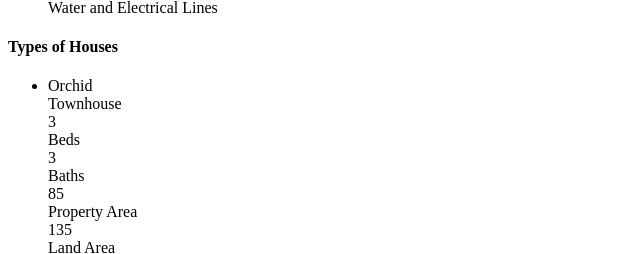
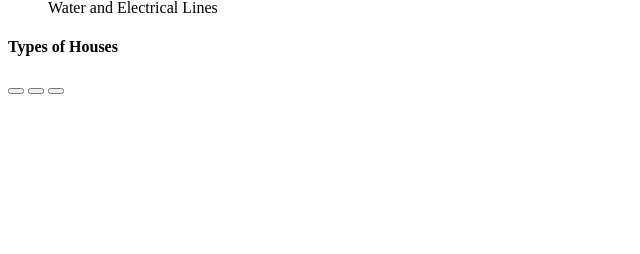
Before and after one commit to Jovhell/SubdiWise2, a PHP site: page /explore.php in a window 1280 px wide. Shown: the part 2300-2554 px from the top of the page, without its empty margins (0-640 px from the left). After the commit the page ends 2394 px from the top, so only its background shows below. Run offline with PHP 8.4, Linux system fonts and the light colour scheme.

Commit message:
house types auto generation added

```diff
--- a/routes.php
+++ b/routes.php
@@ -7,3 +7,6 @@
 $router->get('/login', 'controllers/session/create.php')->only('guest');
 $router->post('/login', 'controllers/session/store.php')->only('guest');
 $router->delete('/logout', 'controllers/session/destroy.php')->only('auth');
+
+
+$router->get('/api/houses', 'controllers/api/houses.php');
--- a/util.php
+++ b/util.php
@@ -17,7 +17,7 @@
 }
 
 function style($path) {
-    $fullPath = base_path("views/styles/{$path}.css");
+    $fullPath = base_path("styles/{$path}.css");
 
     if (!$path || !file_exists($fullPath)) {
         return '';
@@ -31,7 +31,7 @@
 }
 
 function script($name) {
-    $fullPath = base_path("views/scripts/{$name}.js");
+    $fullPath = base_path("scripts/{$name}.js");
 
     if(!$name || !file_exists($fullPath)) {
         return "";
--- a/views/partials/head.php
+++ b/views/partials/head.php
@@ -8,6 +8,6 @@
     <title><?php echo $title ?></title>
     <?php endif; ?>
 
-    <link rel="stylesheet" href="styles/index.css">
+    <link rel="stylesheet" href="index.css">
 </head>
 <body>
--- a/views/partials/landing/explore.php
+++ b/views/partials/landing/explore.php
@@ -51,108 +51,7 @@
         <h4>Types of Houses</h4>
         <div class="carousel">
             <ul class="houses">
-                <li class="house">
-                    <div class="details">
-                        <div class="house-type">
-                            <div class="name">Orchid</div>
-                            <div class="type">Townhouse</div>
-                        </div>
-                        <div class="metrics">
-                            <div class="metric">
-                                <div class="data">3</div>
-                                <div class="data-type">Beds</div>
-                            </div>
-                            <div class="metric">
-                                <div class="data">3</div>
-                                <div class="data-type">Baths</div>
-                            </div>
-                            <div class="metric">
-                                <div class="data">85</div>
-                                <div class="data-type">Property Area</div>
-                            </div>
-                            <div class="metric">
-                                <div class="data">135</div>
-                                <div class="data-type">Land Area</div>
-                            </div>
-                        </div>
-                        <a href="" class="details-btn">
-                            View Details
-                            <img src="assets/next.svg" alt="">
-                        </a>
-                    </div>
-                    <div class="picture">
-                        <div class="background"></div>
-                        <img src="assets/Orchid.png" alt="">
-                    </div>
-                </li>
-                <li class="house">
-                    <div class="details">
-                        <div class="house-type">
-                            <div class="name">Orchid</div>
-                            <div class="type">Townhouse</div>
-                        </div>
-                        <div class="metrics">
-                            <div class="metric">
-                                <div class="data">3</div>
-                                <div class="data-type">Beds</div>
-                            </div>
-                            <div class="metric">
-                                <div class="data">3</div>
-                                <div class="data-type">Baths</div>
-                            </div>
-                            <div class="metric">
-                                <div class="data">85</div>
-                                <div class="data-type">Property Area</div>
-                            </div>
-                            <div class="metric">
-                                <div class="data">135</div>
-                                <div class="data-type">Land Area</div>
-                            </div>
-                        </div>
-                        <a href="" class="details-btn">
-                            View Details
-                            <img src="assets/next.svg" alt="">
-                        </a>
-                    </div>
-                    <div class="picture">
-                        <div class="background"></div>
-                        <img src="assets/Orchid.png" alt="">
-                    </div>
-                </li>
-                <li class="house">
-                    <div class="details">
-                        <div class="house-type">
-                            <div class="name">Orchid</div>
-                            <div class="type">Townhouse</div>
-                        </div>
-                        <div class="metrics">
-                            <div class="metric">
-                                <div class="data">3</div>
-                                <div class="data-type">Beds</div>
-                            </div>
-                            <div class="metric">
-                                <div class="data">3</div>
-                                <div class="data-type">Baths</div>
-                            </div>
-                            <div class="metric">
-                                <div class="data">85</div>
-                                <div class="data-type">Property Area</div>
-                            </div>
-                            <div class="metric">
-                                <div class="data">135</div>
-                                <div class="data-type">Land Area</div>
-                            </div>
-                        </div>
-                        <a href="" class="details-btn">
-                            View Details
-                            <img src="assets/next.svg" alt="">
-                        </a>
-                    </div>
-                    <div class="picture">
-                        <div class="background"></div>
-                        <img src="assets/Orchid.png" alt="">
-                    </div>
-                </li>
+
             </ul>
             <div class="buttons">
                 <button></button>
```
Also changed, not shown: controllers/api/houses.php (added, +12 -0 lines), data/houses.json (added, +57 -0 lines), scripts/landing.js (added, +88 -0 lines), styles/landing.css (renamed from views/styles/landing.css, +5 -5 lines), views/map.view.php (+13 -3 lines), views/scripts/landing.js (deleted, +0 -13 lines), data/residence.json (renamed from public/data/residence.json), public/index.css (renamed from public/styles/index.css), styles/login.css (renamed from views/styles/login.css), styles/main.css (renamed from views/styles/main.css), styles/map.css (renamed from views/styles/map.css).
